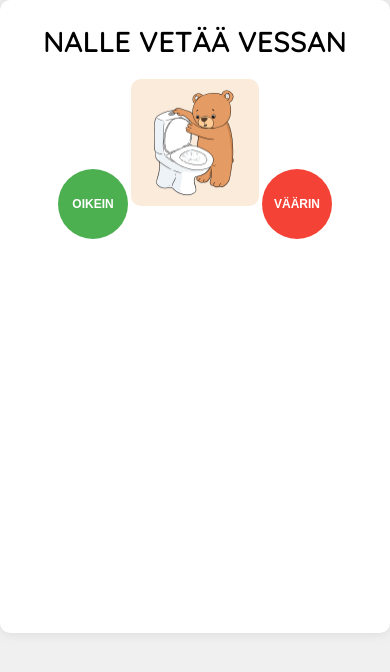
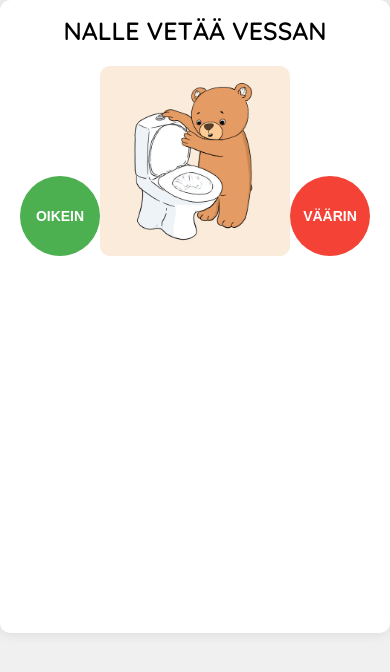
Before and after one commit to Kielinuppu/vessalauluvalintapeli, a plain HTML site: page index.html in a window 390 px wide. Both pictures are taken after a click on the button "ALOITA". Drawn offline with Linux system fonts and the light colour scheme.

Commit message:
Update styles.css

```diff
--- a/styles.css
+++ b/styles.css
@@ -123,27 +123,67 @@ h1, h2 {
     display: none;
 }
 
-@media (max-width: 600px) {
-    .game-button {
-        width: 70px;  /* Pienennetty 80px:stä 70px:iin */
-        height: 70px; /* Pienennetty 80px:stä 70px:iin */
-        font-size: 12px; /* Pienennetty 14px:stä 12px:iin */
+@media (max-width: 768px) {
+    .container {
+        padding: 10px;
     }
 
     #nalleImage {
-        width: 95%; /* Suurennettu 90%:sta 95%:iin */
+        width: 100%;
+        max-width: 300px;
+    }
+
+    .game-button {
+        width: 100px;
+        height: 100px;
+        font-size: 16px;
+    }
+
+    .game-button.true {
+        margin-left: 20px;
+    }
+
+    .game-button.false {
+        margin-right: 20px;
+    }
+
+    #nextArrow {
+        width: 60px;
+        height: 60px;
+    }
+}
+
+@media (max-width: 480px) {
+    h1, h2 {
+        font-size: 1.3em;
+    }
+
+    #nalleImage {
+        max-width: 250px;
+    }
+
+    .game-button {
+        width: 80px;
+        height: 80px;
+        font-size: 14px;
+    }
+
+    .game-button.true {
+        margin-left: 10px;
+    }
+
+    .game-button.false {
+        margin-right: 10px;
+    }
+
+    .star {
+        width: 30px;
+        height: 30px;
+        margin: 0 3px;
     }
 
     #nextArrow {
         width: 50px;
         height: 50px;
     }
-
-    .game-button.true {
-        margin-bottom: 50px; /* Pienennetty 60px:stä 50px:iin */
-    }
-
-    .game-button.false {
-        margin-bottom: 50px; /* Pienennetty 60px:stä 50px:iin */
-    }
 }
```
